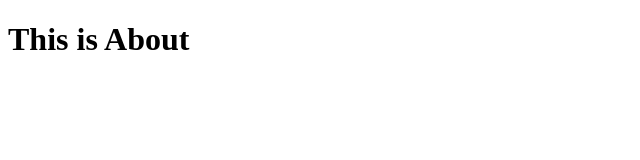
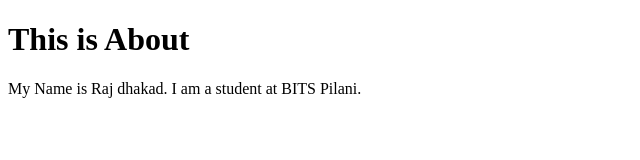
Before and after one commit to rajdhakad9826/git-github-assignment, a plain HTML site: page about.html in a window 1280 px wide. Shown: the whole page, without its empty margins (0-640 px from the left). Drawn offline with Linux system fonts and the light colour scheme.

Commit message:
add about section

```diff
--- a/about.html
+++ b/about.html
@@ -7,5 +7,6 @@
 </head>
 <body>
     <h1>This is About</h1>
+    <p>My Name is Raj dhakad. I am a student at BITS Pilani.</p>
 </body>
 </html>
```
